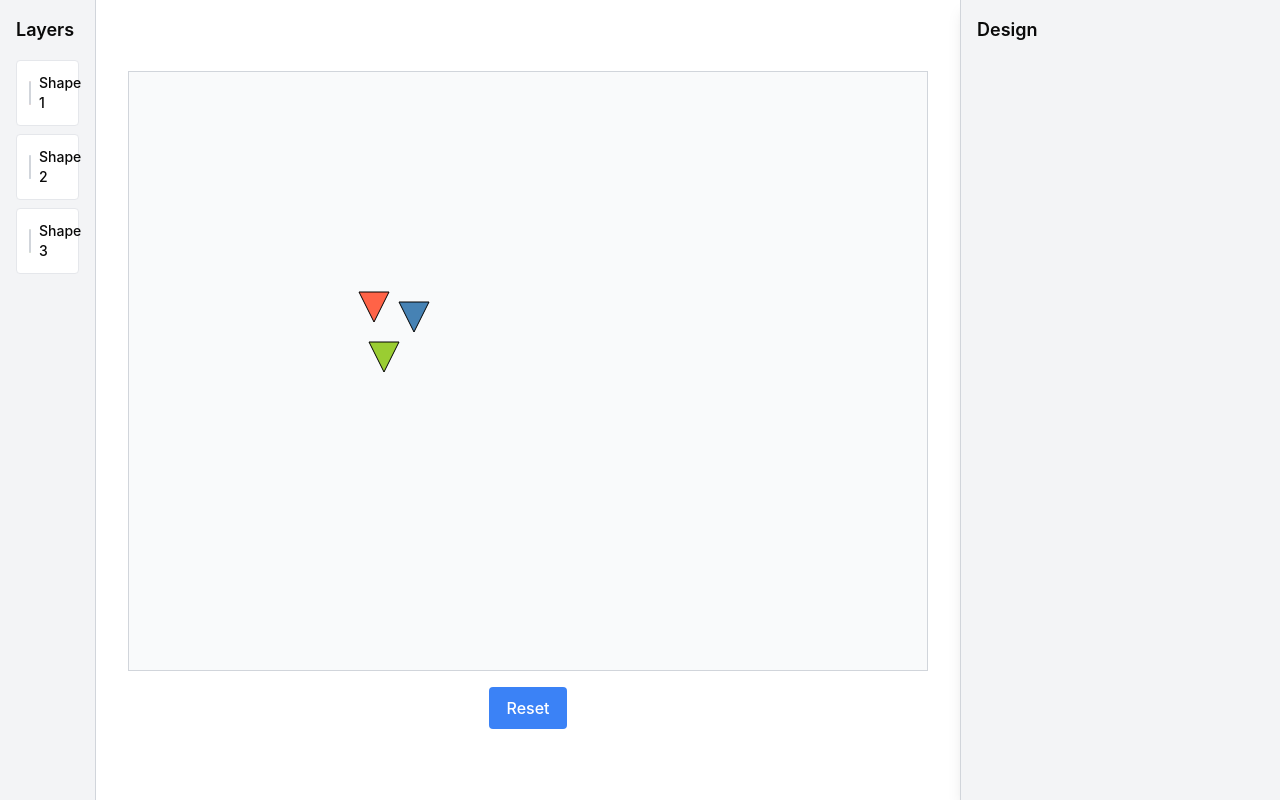
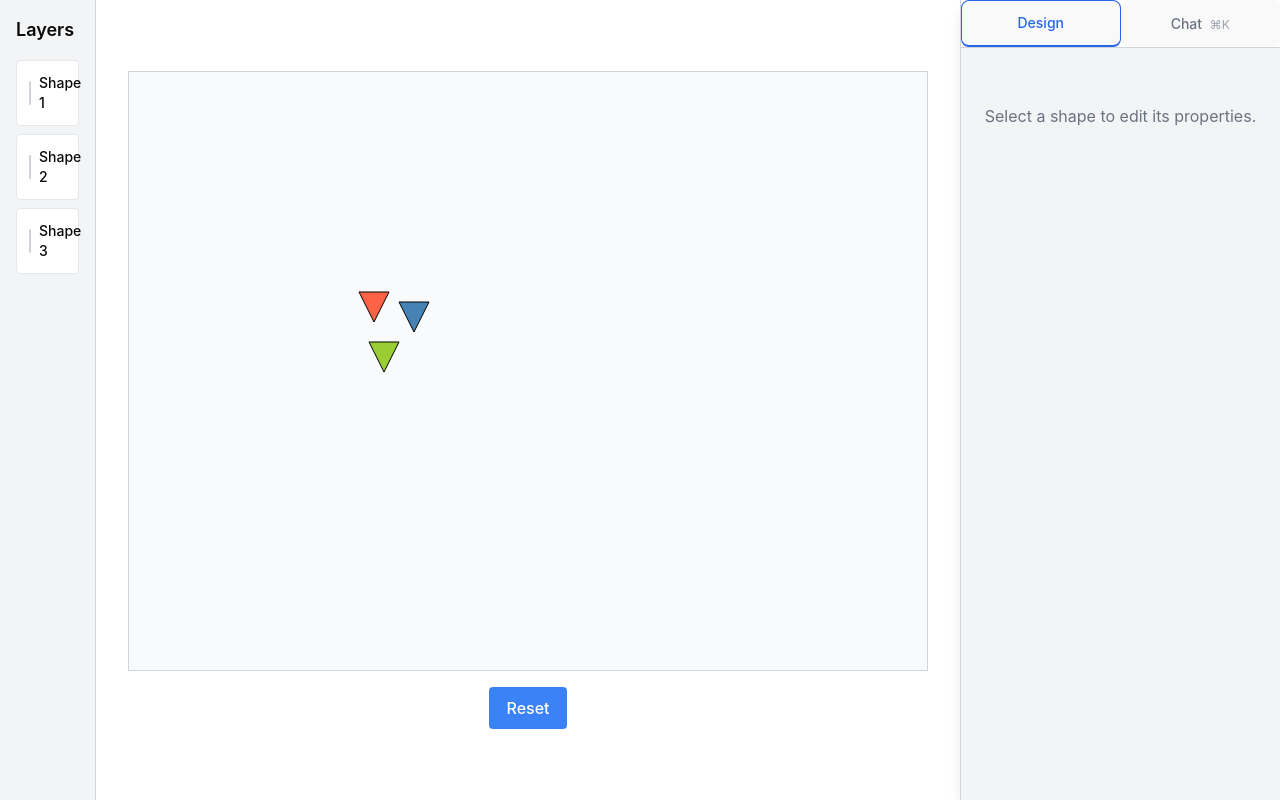
Before and after one commit to CarterMcClellan/rendering-groups, a React (Vite) app: page / in a window 1280 px wide. Built offline with nearby package versions, Linux system fonts and the light colour scheme.

Commit message:
feat: add chat tab to design panel with cmd+k toggle

```diff
--- a/src/components/ResizableCanvas/index.tsx
+++ b/src/components/ResizableCanvas/index.tsx
@@ -166,6 +166,25 @@ const ResizableCanvas = () => {
   const resizeStartAnchorRef = useRef<Point | null>(null);
   const [guidelines, setGuidelines] = useState<Guideline[]>([]);
   const [previewBBox, setPreviewBBox] = useState<BoundingBox | null>(null);
+
+  // Chat Tab State
+  const [activeTab, setActiveTab] = useState<'design' | 'chat'>('design');
+  const [chatMessages, setChatMessages] = useState<{ role: 'user' | 'assistant'; content: string }[]>([
+    { role: 'assistant', content: "Hello! I'm your design assistant. How can I help you today?" },
+  ]);
+  const [chatInput, setChatInput] = useState('');
+
+  useEffect(() => {
+    const handleKeyDown = (e: KeyboardEvent) => {
+      if ((e.metaKey || e.ctrlKey) && e.key === 'k') {
+        e.preventDefault();
+        setActiveTab((prev) => (prev === 'design' ? 'chat' : 'design'));
+      }
+    };
+
+    window.addEventListener('keydown', handleKeyDown);
+    return () => window.removeEventListener('keydown', handleKeyDown);
+  }, []);
 
   // Calculate scale factors and bounding box
   const hasSelection = selectedIds.length > 0;
@@ -800,16 +819,40 @@ const ResizableCanvas = () => {
       </div>
 
       {/* Properties Panel - Absolutely Positioned Overlay */}
-      <div className="absolute top-0 right-0 w-80 h-full bg-gray-100 border-l border-gray-300 shadow-lg overflow-y-auto z-10">
-        <div className="p-4">
-          <h2 className="text-lg font-semibold mb-4">Design</h2>
-          {hasSelection && selectedIds.length === 1 && (
+      <div className="absolute top-0 right-0 w-80 h-full bg-gray-100 border-l border-gray-300 shadow-lg overflow-y-auto z-10 flex flex-col">
+        {/* Tab Header */}
+        <div className="flex border-b border-gray-300 bg-white shrink-0">
+          <button
+            className={`flex-1 py-3 text-sm font-medium ${
+              activeTab === 'design'
+                ? 'text-blue-600 border-b-2 border-blue-600'
+                : 'text-gray-500 hover:text-gray-700'
+            }`}
+            onClick={() => setActiveTab('design')}
+          >
+            Design
+          </button>
+          <button
+            className={`flex-1 py-3 text-sm font-medium ${
+              activeTab === 'chat'
+                ? 'text-blue-600 border-b-2 border-blue-600'
+                : 'text-gray-500 hover:text-gray-700'
+            }`}
+            onClick={() => setActiveTab('chat')}
+          >
+            Chat <span className="ml-1 text-xs text-gray-400 font-normal">⌘K</span>
+          </button>
+        </div>
+
+        {/* Content Area */}
+        <div className="flex-1 overflow-y-auto p-4">
+          {activeTab === 'design' ? (
+            <>
+              {hasSelection && selectedIds.length === 1 ? (
                 <div className="space-y-4">
                   {/* Fill Color */}
                   <div>
-              <label className="block text-sm font-medium text-gray-700 mb-1">
-                Fill
-              </label>
+                    <label className="block text-sm font-medium text-gray-700 mb-1">Fill</label>
                     <div className="flex items-center gap-2">
                       <input
                         type="color"
@@ -842,9 +885,7 @@ const ResizableCanvas = () => {
 
                   {/* Stroke Color */}
                   <div>
-              <label className="block text-sm font-medium text-gray-700 mb-1">
-                Stroke
-              </label>
+                    <label className="block text-sm font-medium text-gray-700 mb-1">Stroke</label>
                     <div className="flex items-center gap-2">
                       <input
                         type="color"
@@ -960,6 +1001,58 @@ const ResizableCanvas = () => {
                     </div>
                   </div>
                 </div>
+              ) : (
+                 <div className="text-center text-gray-500 mt-10">
+                   <p>Select a shape to edit its properties.</p>
+                 </div>
+              )}
+            </>
+          ) : (
+            <div className="flex flex-col h-full">
+              <div className="flex-1 space-y-4 mb-4 overflow-y-auto">
+                {chatMessages.map((msg, idx) => (
+                  <div
+                    key={idx}
+                    className={`p-3 rounded-lg text-sm ${
+                      msg.role === 'user'
+                        ? 'bg-blue-50 text-blue-900'
+                        : 'bg-white border border-gray-200 text-gray-800'
+                    }`}
+                  >
+                    <div className="text-xs text-gray-500 mb-1 uppercase tracking-wider font-semibold" style={{ fontSize: '0.65rem' }}>
+                      {msg.role}
+                    </div>
+                    {msg.content}
+                  </div>
+                ))}
+              </div>
+              <div className="mt-auto pt-4 border-t border-gray-200">
+                <textarea
+                  className="w-full p-2 border border-gray-300 rounded text-sm focus:outline-none focus:ring-2 focus:ring-blue-500 resize-none"
+                  rows={3}
+                  placeholder="Ask a question..."
+                  value={chatInput}
+                  onChange={(e) => setChatInput(e.target.value)}
+                  onKeyDown={(e) => {
+                    if (e.key === 'Enter' && !e.shiftKey) {
+                      e.preventDefault();
+                      if (!chatInput.trim()) return;
+                      const newMsg = { role: 'user' as const, content: chatInput };
+                      setChatMessages((prev) => [...prev, newMsg]);
+                      setChatInput('');
+                      // Simulate response
+                      setTimeout(() => {
+                        setChatMessages((prev) => [
+                          ...prev,
+                          { role: 'assistant', content: "I'm a mock AI. I can't actually design yet!" },
+                        ]);
+                      }, 1000);
+                    }
+                  }}
+                />
+                <div className="text-xs text-gray-400 mt-1 text-right">Press Enter to send</div>
+              </div>
+            </div>
           )}
         </div>
       </div>
```
Lines whose indentation alone changed are shown as unchanged.
